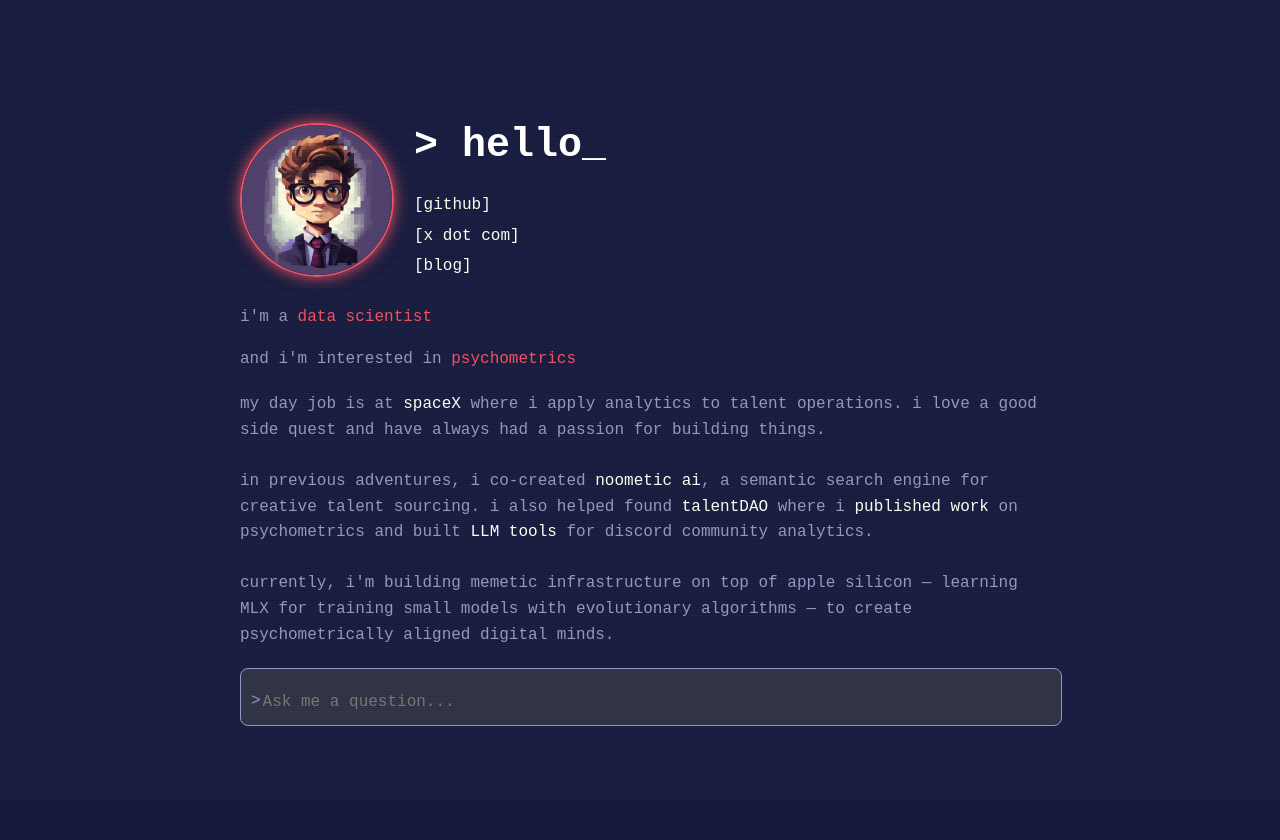
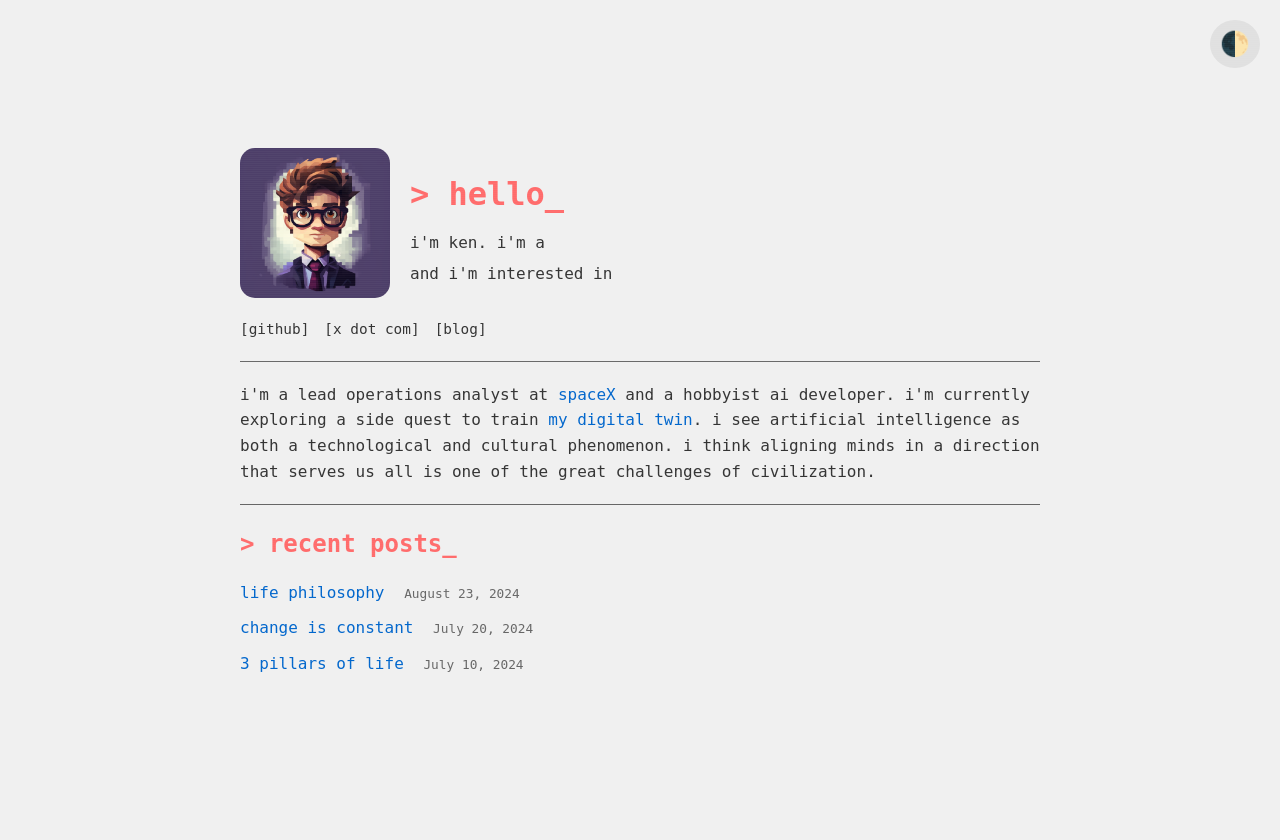
Before and after one commit to k3nnethfrancis/shoshin-dot-blog, a FastAPI app: page / in a window 1280 px wide. Run offline with FastAPI, Linux system fonts and the light colour scheme.

Commit message:
baby we live

```diff
--- a/app.py
+++ b/app.py
@@ -1,43 +1,58 @@
 import os
+from pathlib import Path
+import uvicorn
 import logging
+
 import glob
+import yaml
 import markdown2
-import requests
+
 from fastapi import FastAPI, HTTPException, Request
+from fastapi.responses import JSONResponse, HTMLResponse
+from fastapi.middleware.cors import CORSMiddleware
 from fastapi.staticfiles import StaticFiles
-from fastapi.responses import HTMLResponse
 from fastapi.templating import Jinja2Templates
-from pydantic import BaseModel
-from dotenv import load_dotenv
+
+from dotenv import load_dotenv; load_dotenv()
+
 from datetime import datetime, date
 from image_generator import generate_post_image
-import yaml
-
-# Load environment variables at the very beginning of your app
-load_dotenv()
 
 # Initialize logging
 logging.basicConfig(level=logging.INFO)
 
+# Define paths for SSL certificates
+# CERTS_DIR = "/Users/kenneth/Desktop/lab/k3nn.computer/certs"
+# ssl_keyfile = os.getenv('SSL_KEYFILE', CERTS_DIR + '/key.pem')
+# ssl_certfile = os.getenv('SSL_CERTFILE', CERTS_DIR + '/cert.pem')
+
+# Initialize FastAPI app
 app = FastAPI()
 
-# Mount the static files directory
+# CORS configuration
+app.add_middleware(
+    CORSMiddleware,
+    allow_origins=[
+        "http://localhost:3333",
+        "http://0.0.0.0:3333",
+        "http://127.0.0.1:3333",
+        "http://localhost:1337",
+        "http://0.0.0.0:1337",
+        "http://127.0.0.1:1337",
+    ],
+    allow_credentials=True,
+    allow_methods=["*"],
+    allow_headers=["*"],
+)
+
+# Mount the static files directories
 app.mount("/static", StaticFiles(directory="static"), name="static")
+app.mount("/pages", StaticFiles(directory="pages"), name="pages")
+app.mount("/components", StaticFiles(directory="components"), name="components")
 app.mount("/assets", StaticFiles(directory="assets"), name="assets")
-app.mount("/posts", StaticFiles(directory="posts"), name="posts")
 
 # Set up Jinja2 templates, now using the "pages" directory
 pages = Jinja2Templates(directory="pages")
-
-# Ollama API URL
-OLLAMA_API_URL = "http://localhost:1337"
-
-class ChatRequest(BaseModel):
-    message: str
-
-# Set up logging
-logging.basicConfig(level=logging.DEBUG)
-logger = logging.getLogger(__name__)
 
 def read_markdown_files():
     posts = []
@@ -69,9 +84,16 @@
     posts.sort(key=lambda x: x["date"], reverse=True)
     return posts
 
+# @app.middleware("http")
+# async def log_requests(request: Request, call_next):
+#     if request.url.path.startswith("/ISAPI/"):
+#         return JSONResponse(status_code=404, content={"message": "Not Found"})
+#     return await call_next(request)
+
 @app.get("/", response_class=HTMLResponse)
 async def read_root(request: Request):
-    return pages.TemplateResponse("index.html", {"request": request})
+    posts = read_markdown_files()[:3]  # Get the 3 most recent posts
+    return pages.TemplateResponse("index.html", {"request": request, "recent_posts": posts})
 
 @app.get("/listings", response_class=HTMLResponse)
 async def read_listings(request: Request):
@@ -111,31 +133,21 @@
             }
         )
 
-@app.post("/chat")
-async def chat(request: ChatRequest):
-    try:
-        logging.info(f"Received message: {request.message}")
+@app.get("/timeline", response_class=HTMLResponse)
+async def read_my_work(request: Request):
+    return pages.TemplateResponse("timeline.html", {"request": request})
 
-        # Prepare the request for the Ollama API
-        ollama_request = {
-            "message": request.message
-        }
-
-        # Send the request to the Ollama API
-        response = requests.post(f"{OLLAMA_API_URL}/chat", json=ollama_request)
-        response.raise_for_status()  # Raise an exception for bad status codes
-
-        ollama_response = response.json()
-        logging.info(f"Response from model: {ollama_response['response']}")
-
-        return {"response": ollama_response['response']}
-    except requests.RequestException as e:
-        logging.error(f"Error communicating with Ollama API: {str(e)}")
-        raise HTTPException(status_code=500, detail=f"Error communicating with AI model: {str(e)}")
-    except Exception as e:
-        logging.error(f"Error: {str(e)}")
-        raise HTTPException(status_code=500, detail=str(e))
+# Serve the terminal page
+@app.get("/terminal", response_class=HTMLResponse)
+async def terminal_page(request: Request):
+    return pages.TemplateResponse("terminal.html", {"request": request})
 
 if __name__ == "__main__":
-    import uvicorn
-    uvicorn.run(app, host="0.0.0.0", port=8000)
+    uvicorn.run(
+        app,
+        host="0.0.0.0",
+        port=3333,
+        # Comment out SSL for now
+        # ssl_keyfile=ssl_keyfile,
+        # ssl_certfile=ssl_certfile
+    )
--- a/pages/index.html
+++ b/pages/index.html
@@ -12,153 +12,45 @@
     <link rel="icon" type="image/png" sizes="192x192" href="/assets/favicon/android-icon-192x192.png">
 </head>
 <body>
-    <div class="container">
-        <div class="header">
-            <img src="/static/profile.PNG" alt="Kenneth's profile picture" class="profile-pic">
-            <div class="intro">
-                <h1>> hello_</h1>
-                <div class="links">
-                    <p><a href="https://github.com/k3nnethfrancis">[github]</a></p>
-                    <p><a href="https://x.com/k3nndot">[x dot com]</a></p>
-                    <p><a href="/listings">[blog]</a></p>
+    <button id="mode-toggle" aria-label="Toggle dark mode">🌓</button>
+    <div class="content-wrapper">
+        <header>
+            <div class="profile-section">
+                <div class="profile-pic-container">
+                    <img src="/static/profile.PNG" alt="Kenneth's profile picture" class="profile-pic">
+                </div>
+                <div class="intro">
+                    <h1>> hello_</h1>
+                    <p>i'm ken. i'm a <span id="dynamic-text" class="dynamic-text" aria-live="polite"></span></p>
+                    <p>and i'm interested in <span id="dynamic-interest" class="dynamic-text" aria-live="polite"></span></p>
                 </div>
             </div>
-        </div>
-        <div class="bio">
-            <p>i'm a <span id="dynamic-text" class="dynamic-text"></span></p>
-            <p>and i'm interested in <span id="dynamic-interest" class="dynamic-text"></span></p>
-        </div>
-        <p>my day job is at <a href="https://x.com/spacex">spaceX</a> where i apply analytics to talent operations. i love a good side quest and have always had a passion for building things.
-            <br><br> in previous adventures, i co-created <a href="https://x.com/noometicai">noometic ai</a>, a semantic search engine for creative talent sourcing. i also helped found <a href="https://x.com/talentDAO_">talentDAO</a> where i <a href="https://talentdao.mirror.xyz/">published work</a> on psychometrics and built <a href="https://github.com/Project-LION-AI">LLM tools</a> for discord community analytics.
-            <br><br> currently, i'm building memetic infrastructure on top of apple silicon — learning MLX for training small models with evolutionary algorithms — to create psychometrically aligned digital minds.
-        </p>
-        <div class="terminal">
-            <div id="chat-messages"></div>
-            <div class="input-line">
-                <span class="prompt">&gt;</span>
-                <input type="text" id="user-input" placeholder="Ask me a question...">
-            </div>
-        </div>
+        </header>
+        <nav class="links">
+            <a href="https://github.com/k3nnethfrancis">[github]</a>
+            <a href="https://x.com/k3nndot">[x dot com]</a>
+            <a href="/listings">[blog]</a>
+        </nav>
+        <hr>
+        <main>
+            <section class="bio">
+                <p>i'm a lead operations analyst at <a href="https://x.com/spacex">spaceX</a> and a hobbyist ai developer. i'm currently exploring a side quest to train <a href="/terminal">my digital twin</a>. i see artificial intelligence as both a technological and cultural phenomenon. i think aligning minds in a direction that serves us all is one of the great challenges of civilization.</p>
+            </section>
+            <hr>
+            <section class="recent-posts">
+                <h2>recent posts_</h2>
+                <ul>
+                    {% for post in recent_posts %}
+                    <li>
+                        <a href="/post/{{ post.filename }}">{{ post.title }}</a>
+                        <span class="post-date">{{ post.date.strftime('%B %d, %Y') }}</span>
+                    </li>
+                    {% endfor %}
+                </ul>
+            </section>
+        </main>
     </div>
-    <script>
-        let chatHistory = [];
-
-        document.getElementById('user-input').addEventListener('keypress', function(e) {
-            if (e.key === 'Enter') {
-                const userMessage = this.value;
-                addMessage('user', userMessage);
-                this.value = '';
-
-                console.log('Sending message:', userMessage);
-                fetch('/chat', {
-                    method: 'POST',
-                    headers: {
-                        'Content-Type': 'application/json',
-                        'Accept': 'application/json',
-                    },
-                    body: JSON.stringify({message: userMessage}),
-                })
-                .then(response => {
-                    console.log('Response status:', response.status);
-                    if (!response.ok) {
-                        throw new Error(`HTTP error! status: ${response.status}`);
-                    }
-                    return response.json();
-                })
-                .then(data => {
-                    console.log('Received response:', data);
-                    addMessage('assistant', 'mind: ' + data.response);
-                })
-                .catch(error => {
-                    console.error('Fetch error:', error);
-                    addMessage('assistant', 'Error: ' + error.message);
-                });
-            }
-        });
-
-        function addMessage(sender, message) {
-            chatHistory.push({role: sender, content: message});
-
-            const chatMessages = document.getElementById('chat-messages');
-            const messageElement = document.createElement('div');
-            messageElement.classList.add('message', sender);
-            messageElement.textContent = sender === 'user' ? `> ${message}` : message;
-            chatMessages.appendChild(messageElement);
-
-            // Trigger reflow to ensure the transition works
-            messageElement.offsetHeight;
-
-            setTimeout(() => {
-                messageElement.classList.add('visible');
-            }, 20);
-
-            chatMessages.scrollTop = chatMessages.scrollHeight;
-        }
-
-        // Dynamic typing effect for roles
-        const roles = ["data scientist", "hacker", "researcher", "teacher"];
-        const interests = ["ai", "psychometrics", "crypto", "social science", "the role of talent in creating the future."];
-        let roleIndex = 0;
-        let interestIndex = 0;
-        let charIndex = 0;
-        let interestCharIndex = 0;
-        let prevRoleIndex = -1;
-        let prevInterestIndex = -1;
-        const dynamicText = document.getElementById("dynamic-text");
-        const dynamicInterest = document.getElementById("dynamic-interest");
-
-        function typeRole() {
-            if (charIndex < roles[roleIndex].length) {
-                dynamicText.textContent += roles[roleIndex].charAt(charIndex);
-                charIndex++;
-                setTimeout(typeRole, 50); // Faster typing speed
-            } else {
-                setTimeout(eraseRole, 1500); // Shorter pause before erasing
-            }
-        }
-
-        function eraseRole() {
-            if (charIndex > 0) {
-                dynamicText.textContent = roles[roleIndex].substring(0, charIndex - 1);
-                charIndex--;
-                setTimeout(eraseRole, 15); // Faster erasing speed
-            } else {
-                do {
-                    roleIndex = Math.floor(Math.random() * roles.length); // Randomize role
-                } while (roleIndex === prevRoleIndex);
-                prevRoleIndex = roleIndex;
-                setTimeout(typeRole, 200); // Shorter pause before typing the next role
-            }
-        }
-
-        function typeInterest() {
-            if (interestCharIndex < interests[interestIndex].length) {
-                dynamicInterest.textContent += interests[interestIndex].charAt(interestCharIndex);
-                interestCharIndex++;
-                setTimeout(typeInterest, 50); // Faster typing speed
-            } else {
-                setTimeout(eraseInterest, 3000); // Longer pause before erasing
-            }
-        }
-
-        function eraseInterest() {
-            if (interestCharIndex > 0) {
-                dynamicInterest.textContent = interests[interestIndex].substring(0, interestCharIndex - 1);
-                interestCharIndex--;
-                setTimeout(eraseInterest, 15); // Faster erasing speed
-            } else {
-                do {
-                    interestIndex = Math.floor(Math.random() * interests.length); // Randomize interest
-                } while (interestIndex === prevInterestIndex);
-                prevInterestIndex = interestIndex;
-                setTimeout(typeInterest, 200); // Shorter pause before typing the next interest
-            }
-        }
-
-        document.addEventListener("DOMContentLoaded", function() {
-            typeRole();
-            typeInterest();
-        });
-    </script>
+    <script src="/components/typing-effect.js"></script>
+    <script src="/components/mode-toggle.js"></script>
 </body>
 </html>
--- a/pages/listings.html
+++ b/pages/listings.html
@@ -21,7 +21,7 @@
         </header>
         <main>
             <section class="intro">
-                <p>Some thoughts on technology, philosophy, psychology, and the future.</p>
+                <p>thoughts on technology, philosophy, psychology, and the future.</p>
             </section>
             <section class="post-list">
                 {% for post in posts %}
--- a/posts/my-philosophy.md
+++ b/posts/my-philosophy.md
@@ -1,5 +1,5 @@
 ---
-date: 2024-07-01
+date: 2024-08-23
 tags: [philosophy]
 readTime: 2 minutes
 ---
--- a/posts/parties.md
+++ b/posts/parties.md
@@ -1,5 +1,5 @@
 ---
-date: 2024-07-01
+date: 2024-06-29
 tags: [politics, game theory]
 readTime: 2 minutes
 ---
--- a/posts/pillars-of-life.md
+++ b/posts/pillars-of-life.md
@@ -1,5 +1,5 @@
 ---
-date: 2024-07-01
+date: 2024-07-10
 tags: [life, philosophy]
 readTime: 2 minutes
 ---
--- a/posts/rational-illusion.md
+++ b/posts/rational-illusion.md
@@ -1,5 +1,5 @@
 ---
-date: 2024-07-01
+date: 2024-07-05
 tags: [psychology, philosophy, rationality]
 readTime: 2 minutes
 ---
--- a/static/home.css
+++ b/static/home.css
@@ -1,26 +1,54 @@
-.header {
+.profile-section {
     display: flex;
-    align-items: center;
+    align-items: flex-start;
     margin-bottom: 20px;
 }
 
-.profile-pic {
+.profile-pic-container {
     width: 150px;
     height: 150px;
-    border-radius: 50%;
-    border: 2px solid var(--highlight);
-    box-shadow: 0 0 15px var(--highlight);
+    overflow: hidden;
+    border-radius: 15px;
     margin-right: 20px;
+    flex-shrink: 0;
+}
+
+.profile-pic {
+    width: 100%;
+    height: 100%;
+    object-fit: cover;
+    object-position: center 20%;
 }
 
 .intro {
-    display: flex;
-    flex-direction: column;
-    justify-content: center;
+    flex-grow: 1;
 }
 
-.links p {
+.intro h1 {
+    margin-bottom: 10px;
+    color: var(--highlight);
+}
+
+.intro p {
     margin: 5px 0;
+}
+
+.links {
+    display: flex;
+    gap: 15px;
+    margin: 20px 0;
+    justify-content: flex-start; /* Change this line */
+}
+
+.links a {
+    color: var(--text-primary);
+    text-decoration: none;
+    font-size: 0.9em;
+}
+
+.links a:hover {
+    color: var(--highlight);
+    text-decoration: underline;
 }
 
 .bio {
@@ -30,62 +58,35 @@
 .dynamic-text {
     color: var(--highlight);
     display: inline-block;
-    width: 50ch;
-    white-space: nowrap;
-    overflow: hidden;
-    vertical-align: bottom;
+    min-width: 10ch;
 }
 
-.terminal {
-    border: 1px solid var(--text-primary);
-    padding: 10px;
-    background-color: var(--background-medium);
-    width: 100%;
+.recent-posts {
     margin-top: 20px;
-    border-radius: 8px;
-    text-align: left;
 }
 
-#chat-messages {
-    color: var(--accent);
-    margin-bottom: 10px;
-    max-height: 200px;
-    overflow-y: auto;
+.recent-posts h2 {
+    font-size: 1.5em;
+    color: var(--highlight);
 }
 
-.input-line {
-    display: flex;
-    align-items: center;
+.recent-posts ul {
+    list-style-type: none;
+    padding: 0;
 }
 
-#user-input {
-    flex-grow: 1;
-    background-color: transparent;
-    border: none;
-    color: var(--accent);
-    font-family: inherit;
-    font-size: inherit;
-    outline: none;
+.recent-posts li {
+    margin-bottom: 10px;
 }
 
-/* Typewriter effect */
-.typewriter {
-    overflow: hidden;
-    border-right: .15em solid var(--main-text);
-    white-space: nowrap;
-    margin: 0 auto;
-    letter-spacing: .15em;
-    animation:
-        typing 3.5s steps(40, end),
-        blink-caret .75s step-end infinite;
+.recent-posts .post-date {
+    color: var(--text-secondary);
+    font-size: 0.8em;
+    margin-left: 10px;
 }
 
-@keyframes typing {
-    from { width: 0 }
-    to { width: 100% }
+hr {
+    border: none;
+    border-top: 1px solid var(--text-secondary);
+    margin: 20px 0;
 }
-
-@keyframes blink-caret {
-    from, to { border-color: transparent }
-    50% { border-color: var(--main-text); }
-}
--- a/static/styles.css
+++ b/static/styles.css
@@ -1,44 +1,70 @@
 :root {
-  /* Primary colors */
-  --background-dark: #161A3C;  /* Dark background color */
-  --background-medium: #2D3142;  /* Slightly lighter background for contrast */
+    /* Light mode (default) */
+    --background-light: #f0f0f0;
+    --background-medium-light: #e0e0e0;
+    --text-primary-light: #333333;
+    --text-secondary-light: #666666;
+    --highlight-light: #ff6b6b;
+    --link-color-light: #0066cc;
 
-  /* Text colors */
-  --text-primary: #9097C0;  /* Main text color */
-  --text-secondary: #FBFFF1;  /* For headers and important text */
+    /* Dark mode */
+    --background-dark: #161A3C;
+    --background-medium-dark: #2D3142;
+    --text-primary-dark: #9097C0;
+    --text-secondary-dark: #FBFFF1;
+    --highlight-dark: #EB5160;
+    --link-color-dark: #FBFFF1;
 
-  /* Accent colors */
-  --red-neon: #EB5160;  /* Keeping the existing red accent */
-  --link-color: #FBFFF1;  /* White color for links, matching the header in the image */
+    /* Default to light mode */
+    --background: var(--background-light);
+    --background-medium: var(--background-medium-light);
+    --text-primary: var(--text-primary-light);
+    --text-secondary: var(--text-secondary-light);
+    --highlight: var(--highlight-light);
+    --link-color: var(--link-color-light);
+  }
 
-  /* Functional colors */
-  --body-bg: var(--background-dark);
-  --body-text: var(--text-primary);
-  --highlight: var(--red-neon);
+  /* Dark mode class */
+  html.dark-mode {
+    --background: var(--background-dark);
+    --background-medium: var(--background-medium-dark);
+    --text-primary: var(--text-primary-dark);
+    --text-secondary: var(--text-secondary-dark);
+    --highlight: var(--highlight-dark);
+    --link-color: var(--link-color-dark);
   }
 
   body {
-    font-family: 'Courier New', monospace;
+      font-family: 'Fira Code', monospace;
       line-height: 1.6;
-    background-color: var(--body-bg);
-    color: var(--body-text);
+      color: var(--text-primary);
+      background-color: var(--background);
+      margin: 0;
+      padding: 20px;
+      min-height: 100vh;
       display: flex;
       justify-content: center;
       align-items: center;
-    min-height: 100vh;
-    margin: 0;
-    padding: 20px;
   }
 
-.container {
+  .content-wrapper {
       max-width: 800px;
       width: 100%;
   }
 
-h1 {
-    color: #fffffe;
-    font-size: 2.5em;
-    margin: 0 0 10px 0;
+  main {
+      max-width: 800px;
+      width: 100%;
+      margin: 0 auto;
+  }
+
+  h1, h2 {
+      color: var(--highlight);
+      margin-bottom: 10px;
+  }
+
+  h2::before {
+      content: "> ";
   }
 
   a {
@@ -47,14 +73,14 @@
   }
 
   a:hover {
-    color: var(--highlight);  /* Red highlight on hover */
+      color: var(--highlight);
       text-decoration: underline;
   }
 
   /* CRT effect and scanlines */
   .crt-effect {
       animation: flicker 0.15s infinite;
-    background: linear-gradient(var(--background-dark) 50%, #000 50%);
+      background: linear-gradient(var(--background) 50%, #000 50%);
       background-size: 100% 4px;
       box-shadow: inset 0 0 10px rgba(0, 255, 0, 0.2);
   }
@@ -81,3 +107,22 @@
       pointer-events: none;
       z-index: 9999;
   }
+
+  #mode-toggle {
+      position: fixed;
+      top: 20px;
+      right: 20px;
+      background: var(--background-medium);
+      border: none;
+      color: var(--text-primary);
+      font-size: 1.5em;
+      cursor: pointer;
+      padding: 10px;
+      border-radius: 50%;
+      transition: background-color 0.3s, color 0.3s;
+  }
+
+  #mode-toggle:hover {
+      background-color: var(--highlight);
+      color: var(--background);
+  }
```
Also changed, not shown: pages/post.html (+19 -11 lines), static/blog.css (+41 -44 lines), 1 other file. Lines whose indentation alone changed are shown as unchanged.
